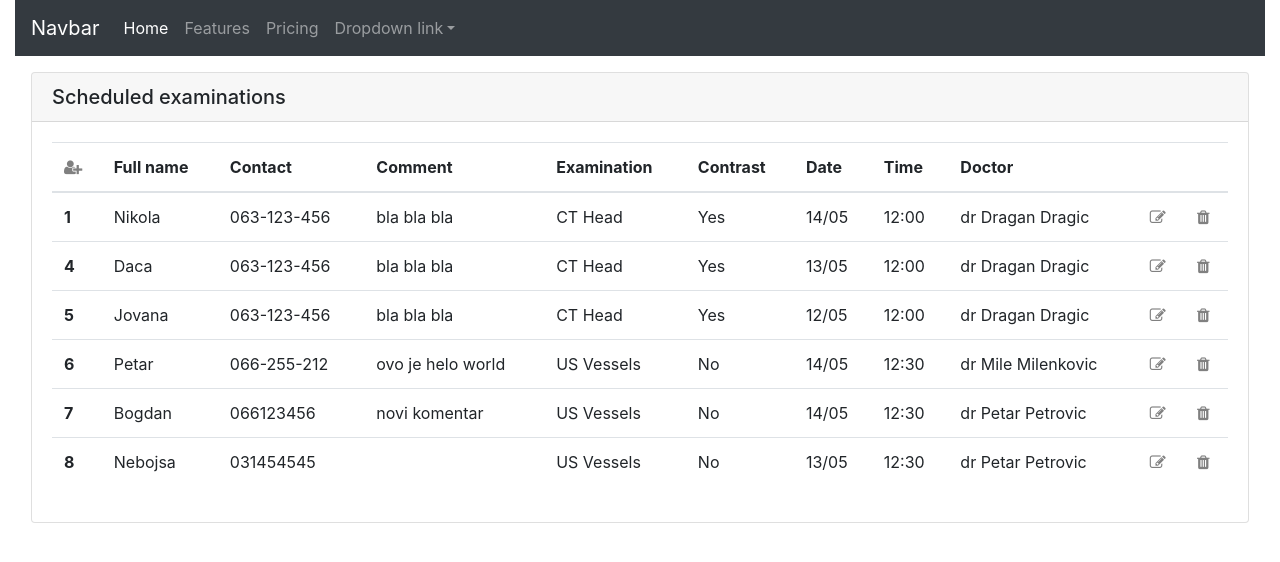
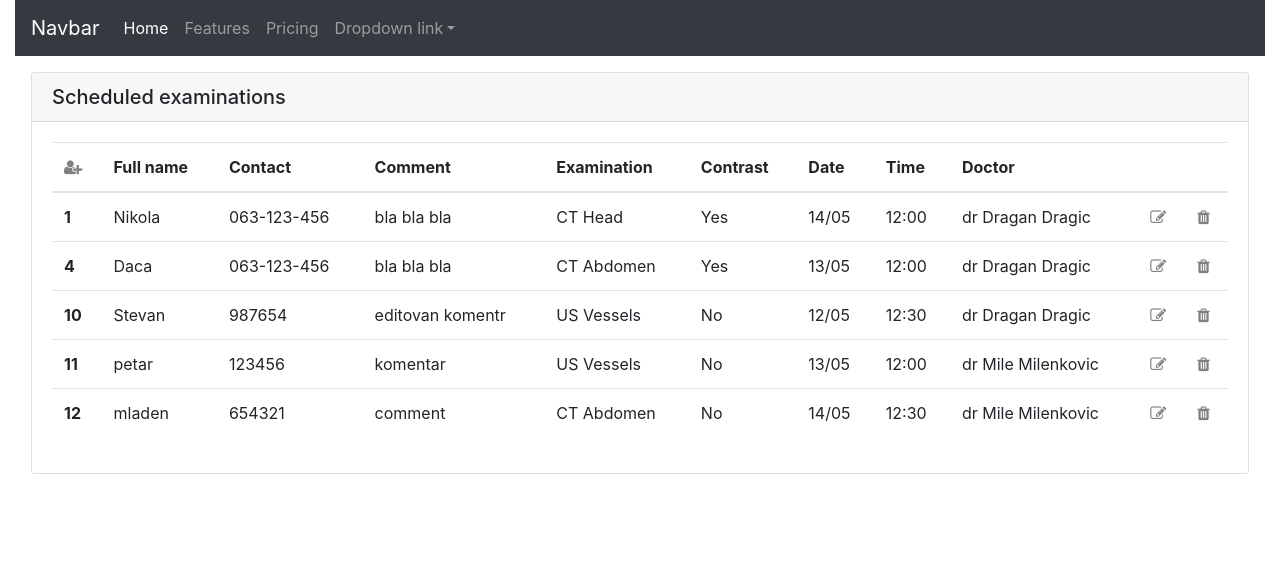
Before and after one commit to pavlovicbogdan/ctapp, a React (Create React App) app: page / in a window 1280 px wide. Shown: the top 562 px of the page. Built offline with nearby package versions, Linux system fonts and the light colour scheme; data requests are answered from the project's data file.

Commit message:
dodato editovanje pregleda, optimizovan modal

```diff
--- a/public/db.json
+++ b/public/db.json
@@ -13,64 +13,52 @@
       "exDoctor": "dr Dragan Dragic"
     },
     {
-      "id": 4,
       "name": "Daca",
       "contact": "063-123-456",
       "comment": "bla bla bla",
       "exType": "Radiology",
-      "exName": "CT Head",
+      "exName": "CT Abdomen",
       "exContrast": true,
       "exDate": "13/05",
       "exTime": "12:00",
-      "exDoctor": "dr Dragan Dragic"
+      "exDoctor": "dr Dragan Dragic",
+      "id": 4
     },
     {
-      "id": 5,
-      "name": "Jovana",
-      "contact": "063-123-456",
-      "comment": "bla bla bla",
+      "name": "Stevan",
+      "contact": "987654",
+      "comment": "editovan komentr",
       "exType": "Radiology",
-      "exName": "CT Head",
-      "exContrast": true,
+      "exName": "US Vessels",
+      "exContrast": false,
       "exDate": "12/05",
-      "exTime": "12:00",
-      "exDoctor": "dr Dragan Dragic"
+      "exTime": "12:30",
+      "exDoctor": "dr Dragan Dragic",
+      "id": 10
     },
     {
-      "name": "Petar",
-      "contact": "066-255-212",
-      "comment": "ovo je helo world",
+      "name": "petar",
+      "contact": "123456",
+      "comment": "komentar",
+      "exType": "Radiology",
+      "exName": "US Vessels",
+      "exContrast": false,
+      "exDate": "13/05",
+      "exTime": "12:00",
+      "exDoctor": "dr Mile Milenkovic",
+      "id": 11
+    },
+    {
+      "name": "mladen",
+      "contact": "654321",
+      "comment": "comment",
       "exType": "Intern",
-      "exName": "US Vessels",
+      "exName": "CT Abdomen",
       "exContrast": false,
       "exDate": "14/05",
       "exTime": "12:30",
       "exDoctor": "dr Mile Milenkovic",
-      "id": 6
-    },
-    {
-      "name": "Bogdan",
-      "contact": "066123456",
-      "comment": "novi komentar",
-      "exType": "Intern",
-      "exName": "US Vessels",
-      "exContrast": false,
-      "exDate": "14/05",
-      "exTime": "12:30",
-      "exDoctor": "dr Petar Petrovic",
-      "id": 7
-    },
-    {
-      "name": "Nebojsa",
-      "contact": "031454545",
-      "comment": "",
-      "exType": "Neurology",
-      "exName": "US Vessels",
-      "exContrast": false,
-      "exDate": "13/05",
-      "exTime": "12:30",
-      "exDoctor": "dr Petar Petrovic",
-      "id": 8
+      "id": 12
     }
   ]
 }
--- a/src/Components/ExModal/ExModal.js
+++ b/src/Components/ExModal/ExModal.js
@@ -36,12 +36,44 @@ const ExModal = (props) => {
     };
 
     const hideContrasHandler = (event) => {
+        console.log(event.target.value);
+
         if (event.target.value.includes("CT")) {
             setHideContrast(false);
         } else {
             setHideContrast(true);
         }
+        console.log(hideContrast);
+
     };
+
+    // TODO contrast issue
+
+    let contrast = null;
+
+    if (props.type === 'add') {
+        if (!hideContrast) {
+            contrast = (
+                <Form.Group>
+                    <Form.Check id="exContrast" label="Contrast" feedback="You must agree before submitting." />
+                </Form.Group>
+            );
+        }
+    } else {
+        if (props.exam.exName.includes('CT')) {
+            contrast = (
+                <Form.Group>
+                    <Form.Check id="exContrast" label="Contrast" defaultChecked={props.exam.exContrast} feedback="You must agree before submitting." />
+                </Form.Group>
+            );
+        } else if (!hideContrast) {
+            contrast = (
+                <Form.Group>
+                    <Form.Check id="exContrast" label="Contrast" feedback="You must agree before submitting." />
+                </Form.Group>
+            );
+        }
+    }
 
     return (
         <>
@@ -55,121 +87,73 @@ const ExModal = (props) => {
                     <Form onSubmit={formDataHandler} autoComplete="off">
                         <Form.Group controlId="name">
                             <Form.Label>Full Name</Form.Label>
-                            {props.type === 'add' ?
-                                <Form.Control type="text" placeholder="John Doe" required /> :
-                                <Form.Control type="text" placeholder="John Doe" defaultValue={props.exam.name} required />
-                            }
+                            <Form.Control type="text" placeholder="John Doe" defaultValue={props.type === 'add' ? null : props.exam.name} required />
                         </Form.Group>
                         <Form.Group controlId="contact">
                             <Form.Label>Contact Phone</Form.Label>
-                            {props.type === 'add' ?
-                                <Form.Control type="text" placeholder="063-123-456" /> :
-                                <Form.Control type="text" placeholder="063-123-456" defaultValue={props.exam.contact} />
-                            }
+                            <Form.Control type="text" placeholder="063-123-456" defaultValue={props.type === 'add' ? null : props.exam.contact} />
                         </Form.Group>
                         <Form.Group controlId="comment">
                             <Form.Label>Comment</Form.Label>
-                            {props.type === 'add' ?
-                                <Form.Control as="textarea" rows="2" placeholder="Comment" /> :
-                                <Form.Control as="textarea" rows="2" placeholder="Comment" defaultValue={props.exam.comment} />
-                            }
+                            <Form.Control as="textarea" rows="2" placeholder="Comment" defaultValue={props.type === 'add' ? null : props.exam.comment} />
                         </Form.Group>
                         <Form.Group controlId="exType" required>
                             <Form.Label>Examination type</Form.Label>
-                            {props.type === 'add' ?
-                                <Form.Control as="select" required>
-                                    <option></option>
-                                    <option value="Radiology">Radiology</option>
-                                    <option value="Intern">Intern</option>
-                                    <option value="Neurology">Neurology</option>
-                                </Form.Control> :
-                                <Form.Control as="select" defaultValue={props.exam.exType} required>
+                            <Form.Control as="select" defaultValue={props.type === 'add' ? null : props.exam.exType} required>
                                 <option></option>
                                 <option value="Radiology">Radiology</option>
                                 <option value="Intern">Intern</option>
                                 <option value="Neurology">Neurology</option>
                             </Form.Control>
-                            }
                         </Form.Group>
                         <Form.Group controlId="exName">
                             <Form.Label>Examination</Form.Label>
-                            {props.type === 'add' ?
-                                <Form.Control as="select" onChange={hideContrasHandler} required>
-                                    <option></option>
-                                    <option>CT Head</option>
-                                    <option>CT Abdomen</option>
-                                    <option>US Vessels</option>
-                                </Form.Control> :
-                                <Form.Control as="select" onChange={hideContrasHandler} defaultValue={props.exam.exName} required>
+                            <Form.Control as="select" onChange={hideContrasHandler} defaultValue={props.type === 'add' ? null : props.exam.exName} required>
                                 <option></option>
                                 <option value="CT Head">CT Head</option>
                                 <option value="CT Abdomen">CT Abdomen</option>
                                 <option value="US Vessels">US Vessels</option>
                             </Form.Control>
-                            }
                         </Form.Group>
-                        {hideContrast ? null :
+                        {/* {hideContrast ? null :
                             <Form.Group>
                                 <Form.Check
                                     id="exContrast"
                                     label="Contrast"
                                     feedback="You must agree before submitting."
+                                    defaultChecked={props.exam.exContrast}
                                 />
                             </Form.Group>
-                        }
+                        } */}
+                        {contrast}
                         <Form.Group controlId="exDate">
                             <Form.Label>Date</Form.Label>
-                            {props.type === 'add' ?
-                                <Form.Control as="select" required>
-                                    <option></option>
-                                    <option>12/05</option>
-                                    <option>13/05</option>
-                                    <option>14/05</option>
-                                </Form.Control> :
-                                <Form.Control as="select" defaultValue={props.exam.exDate} required>
+                            <Form.Control as="select" defaultValue={props.type === 'add' ? null : props.exam.exDate} required>
                                 <option></option>
                                 <option value="12/05">12/05</option>
                                 <option value="13/05">13/05</option>
                                 <option value="14/05">14/05</option>
                             </Form.Control>
-                            }
                         </Form.Group>
                         <Form.Group controlId="exTime">
                             <Form.Label>Time</Form.Label>
-                            {props.type === 'add' ?
-                                <Form.Control as="select" required>
-                                    <option></option>
-                                    <option>12:00</option>
-                                    <option>12:30</option>
-                                    <option>13:00</option>
-                                    <option>13:30</option>
-                                </Form.Control> :
-                                <Form.Control as="select" defaultValue={props.exam.exTime} required>
+                            <Form.Control as="select" defaultValue={props.type === 'add' ? null : props.exam.exTime} required>
                                 <option></option>
                                 <option>12:00</option>
                                 <option>12:30</option>
                                 <option>13:00</option>
                                 <option>13:30</option>
                             </Form.Control>
-                            }
                         </Form.Group>
                         <Form.Group controlId="exDoctor">
                             <Form.Label>Doctor</Form.Label>
-                            {props.type === 'add' ?
-                                <Form.Control as="select" required>
-                                    <option></option>
-                                    <option>dr Petar Petrovic</option>
-                                    <option>dr Mile Milenkovic</option>
-                                    <option>dr Jovana Jovanovic</option>
-                                </Form.Control> :
-                                <Form.Control as="select" defaultValue={props.exam.exDoctor} required>
+                            <Form.Control as="select" defaultValue={props.type === 'add' ? null : props.exam.exDoctor} required>
                                 <option></option>
                                 <option>dr Dragan Dragic</option>
                                 <option>dr Petar Petrovic</option>
                                 <option>dr Mile Milenkovic</option>
                                 <option>dr Jovana Jovanovic</option>
                             </Form.Control>
-                            }
                         </Form.Group>
                         <Button variant="dark" type="submit">Submit form</Button>
                     </Form>
--- a/src/Components/Table/Table.js
+++ b/src/Components/Table/Table.js
@@ -10,12 +10,6 @@ class Table extends Component {
             exams: []
         };
     }
-
-    // deleteExamHandler = (id) => {
-    //     if (window.confirm("Do you really want to delete exam?")) {
-    //         this.props.deleteExam(id);
-    //     }
-    // };
 
     // fetching exams from database
 
@@ -38,17 +32,6 @@ class Table extends Component {
                 'Accept': 'application/json',
                 'Content-type': 'application/json'
             },
-            // body: JSON.stringify({
-            //     name: exam.name,
-            //     contact: exam.contact,
-            //     comment: exam.comment,
-            //     exType: exam.exType,
-            //     exName: exam.exName,
-            //     exContrast: exam.exContrast,
-            //     exDate: exam.exDate,
-            //     exTime: exam.exTime,
-            //     exDoctor: exam.exDoctor
-            // })
             body: JSON.stringify(exam)
         })
             .then(res => res.json())
@@ -68,7 +51,15 @@ class Table extends Component {
     };
 
     editExam(exam) {
-        console.log(exam);
+        fetch(`http://localhost:4000/exams/${exam.id}`, {
+            method: 'PUT',
+            headers: {
+                'Content-type': 'application/json'
+            },
+            body: JSON.stringify(exam)
+        })
+            .then(res => res.json())
+            .then(data => console.log(data))
     }
 
     componentDidMount() {
```
Also changed, not shown: src/App.js (+0 -59 lines). Lines whose indentation alone changed are shown as unchanged.
